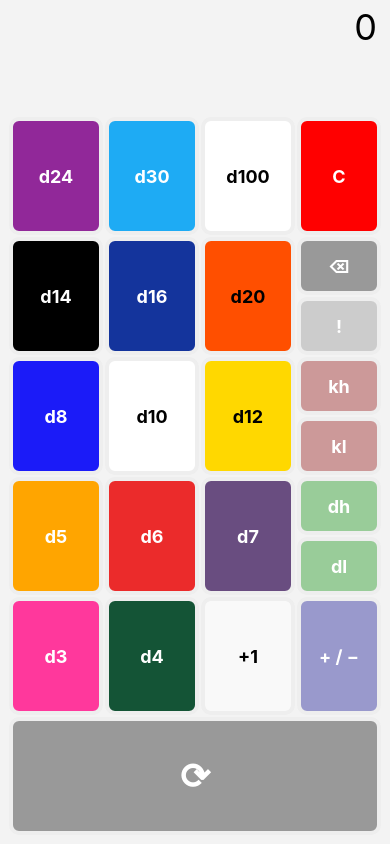
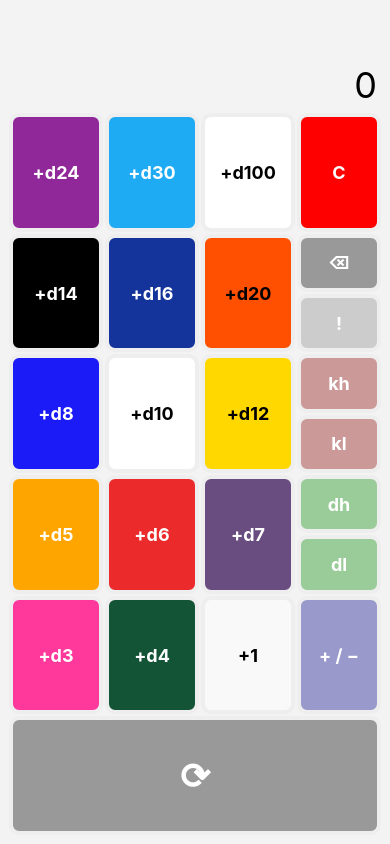
Before and after one commit to jonthysell/Diceriffic, a React Native app: screen / in a window 390 px wide. Built offline with nearby package versions, Linux system fonts and the light colour scheme.

Commit message:
Rearrange text and add sign to every button

```diff
--- a/components/CalcView.tsx
+++ b/components/CalcView.tsx
@@ -34,9 +34,9 @@ const styles = StyleSheet.create({
     padding: 3,
     fontSize: 18,
   },
-  valuesText: {
+  rollsText: {
     padding: 3,
-    fontSize: 18,
+    fontSize: 14,
   },
   buttonRow: {
     flex: 1,
@@ -73,29 +73,29 @@ function CalcView(props: CalcViewProps) {
   return (
     <View style={styles.container}>
       <View style={styles.textRow}>
-        <Text style={styles.resultText}>{resultText}</Text>
+        <Text style={styles.equationText}>{equationText}</Text>
       </View>
       <View style={styles.textRow}>
-        <Text style={styles.valuesText}>{rollsText}</Text>
+        <Text style={styles.rollsText}>{rollsText}</Text>
       </View>
       <View style={styles.textRow}>
-        <Text style={styles.equationText}>{equationText}</Text>
+        <Text style={styles.resultText}>{resultText}</Text>
       </View>
       <View style={styles.buttonRow}>
         <CalcButton
-          text={DieType.D24}
+          text={`${modifierText}${DieType.D24}`}
           style={{ backgroundColor: "#912899" }}
           textStyle={{ color: "#ffffff" }}
           onPress={() => wrap(() => props.calculator.AddDie(DieType.D24))}
         />
         <CalcButton
-          text={DieType.D30}
+          text={`${modifierText}${DieType.D30}`}
           style={{ backgroundColor: "#1eabf4" }}
           textStyle={{ color: "#ffffff" }}
           onPress={() => wrap(() => props.calculator.AddDie(DieType.D30))}
         />
         <CalcButton
-          text={DieType.D100}
+          text={`${modifierText}${DieType.D100}`}
           style={{ backgroundColor: "#ffffff" }}
           textStyle={{ color: "#000000" }}
           onPress={() => wrap(() => props.calculator.AddDie(DieType.D100))}
@@ -111,19 +111,19 @@ function CalcView(props: CalcViewProps) {
       </View>
       <View style={styles.buttonRow}>
         <CalcButton
-          text={DieType.D14}
+          text={`${modifierText}${DieType.D14}`}
           style={{ backgroundColor: "#000000" }}
           textStyle={{ color: "#ffffff" }}
           onPress={() => wrap(() => props.calculator.AddDie(DieType.D14))}
         />
         <CalcButton
-          text={DieType.D16}
+          text={`${modifierText}${DieType.D16}`}
           style={{ backgroundColor: "#14349c" }}
           textStyle={{ color: "#ffffff" }}
           onPress={() => wrap(() => props.calculator.AddDie(DieType.D16))}
         />
         <CalcButton
-          text={DieType.D20}
+          text={`${modifierText}${DieType.D20}`}
           style={{ backgroundColor: "#ff4f00" }}
           textStyle={{ color: "#000000" }}
           onPress={() => wrap(() => props.calculator.AddDie(DieType.D20))}
@@ -145,19 +145,19 @@ function CalcView(props: CalcViewProps) {
       </View>
       <View style={styles.buttonRow}>
         <CalcButton
-          text={DieType.D8}
+          text={`${modifierText}${DieType.D8}`}
           style={{ backgroundColor: "#1b1bf8" }}
           textStyle={{ color: "#ffffff" }}
           onPress={() => wrap(() => props.calculator.AddDie(DieType.D8))}
         />
         <CalcButton
-          text={DieType.D10}
+          text={`${modifierText}${DieType.D10}`}
           style={{ backgroundColor: "#ffffff" }}
           textStyle={{ color: "#000000" }}
           onPress={() => wrap(() => props.calculator.AddDie(DieType.D10))}
         />
         <CalcButton
-          text={DieType.D12}
+          text={`${modifierText}${DieType.D12}`}
           style={{ backgroundColor: "#ffd800" }}
           textStyle={{ color: "#000000" }}
           onPress={() => wrap(() => props.calculator.AddDie(DieType.D12))}
@@ -179,19 +179,19 @@ function CalcView(props: CalcViewProps) {
       </View>
       <View style={styles.buttonRow}>
         <CalcButton
-          text={DieType.D5}
+          text={`${modifierText}${DieType.D5}`}
           style={{ backgroundColor: "#ffa500" }}
           textStyle={{ color: "#ffffff" }}
           onPress={() => wrap(() => props.calculator.AddDie(DieType.D5))}
         />
         <CalcButton
-          text={DieType.D6}
+          text={`${modifierText}${DieType.D6}`}
           style={{ backgroundColor: "#eb2b2b" }}
           textStyle={{ color: "#ffffff" }}
           onPress={() => wrap(() => props.calculator.AddDie(DieType.D6))}
         />
         <CalcButton
-          text={DieType.D7}
+          text={`${modifierText}${DieType.D7}`}
           style={{ backgroundColor: "#694d80" }}
           textStyle={{ color: "#ffffff" }}
           onPress={() => wrap(() => props.calculator.AddDie(DieType.D7))}
@@ -213,13 +213,13 @@ function CalcView(props: CalcViewProps) {
       </View>
       <View style={styles.buttonRow}>
         <CalcButton
-          text={DieType.D3}
+          text={`${modifierText}${DieType.D3}`}
           style={{ backgroundColor: "#ff389c" }}
           textStyle={{ color: "#ffffff" }}
           onPress={() => wrap(() => props.calculator.AddDie(DieType.D3))}
         />
         <CalcButton
-          text={DieType.D4}
+          text={`${modifierText}${DieType.D4}`}
           style={{ backgroundColor: "#145436" }}
           textStyle={{ color: "#ffffff" }}
           onPress={() => wrap(() => props.calculator.AddDie(DieType.D4))}
```
